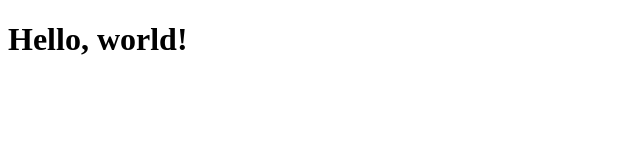
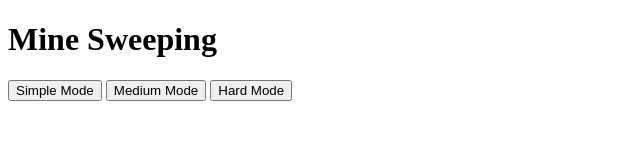
Before and after one commit to leotao0608/minesweeping, a plain HTML site: page index.html in a window 1280 px wide. Shown: the whole page, without its empty margins (0-640 px from the left). Drawn offline with Linux system fonts and the light colour scheme.

Commit message:
Update index.html

```diff
--- a/index.html
+++ b/index.html
@@ -3,10 +3,14 @@
 <head>
   <meta charset="UTF-8">
   <title>Mine Sweeping</title>
+  <link rel="stylesheet" href="style.css">
 </head>
 <body>
 
-  <h1>Hello, world!</h1>
-
+  <h1>Mine Sweeping</h1>
+  <button class="button_mode" onclick="set_mode(0)">Simple Mode</button>
+  <button class="button_mode" onclick="set_mode(1)">Medium Mode</button>
+  <button class="button_mode" onclick="set_mode(2)">Hard Mode</button>
+  <script src="script.js"></script>
 </body>
 </html>
```
